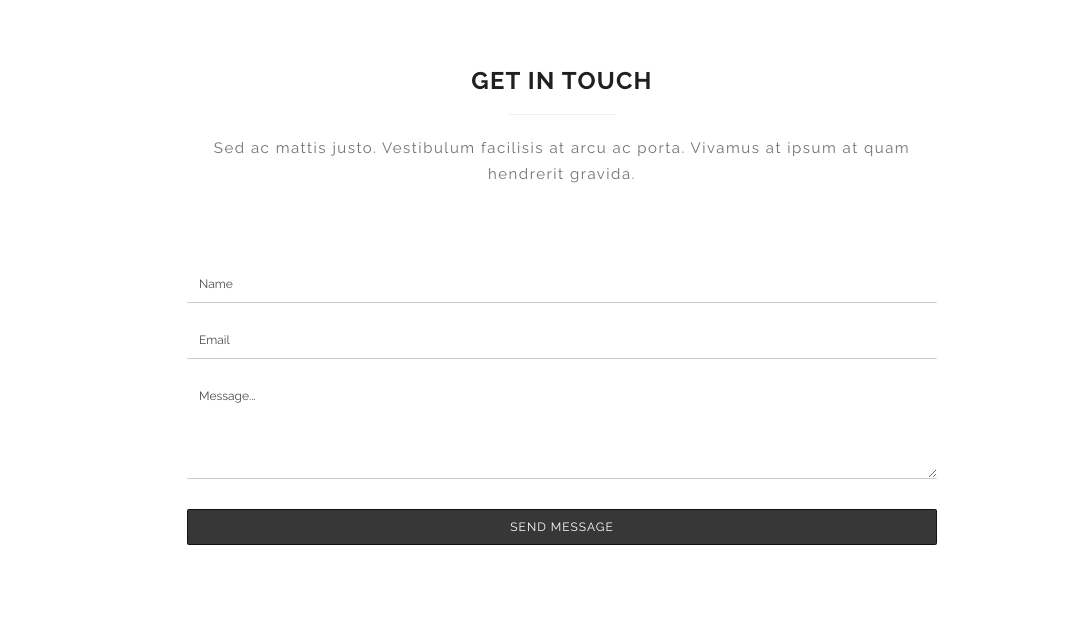
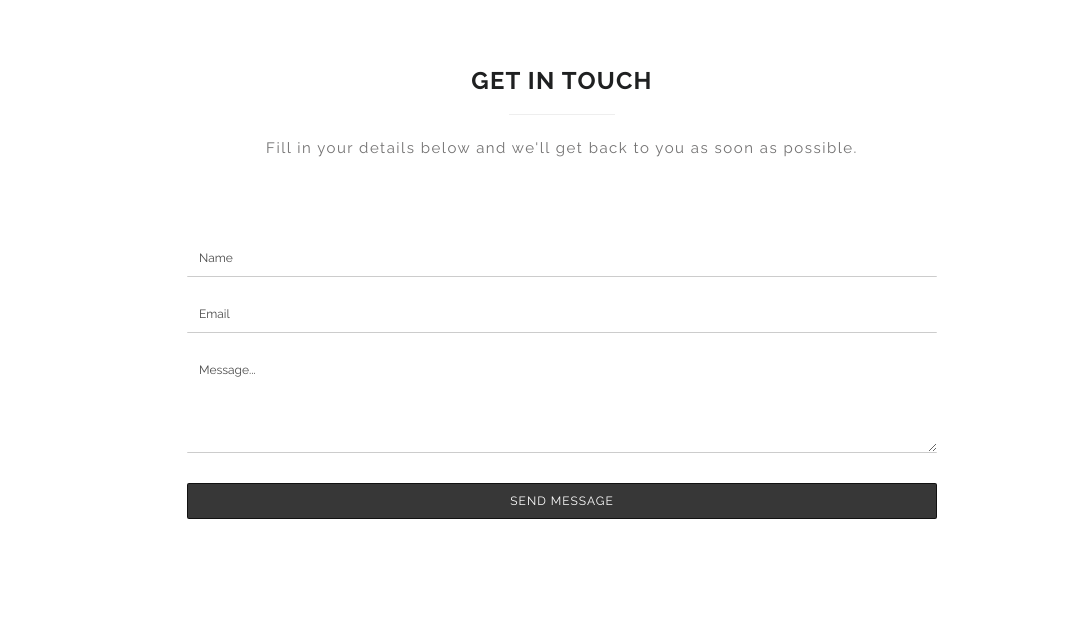
Before and after one commit to PalissonProjects/palissonprojects.github.io, a plain HTML site: page index.html in a window 1280 px wide. Shown: the part 9000-9637 px from the top of the page, without its empty margins (78-1153 px from the left). Drawn offline with nearby package versions, Linux system fonts and the light colour scheme; some packages are replaced by stand-ins of ours.

Commit message:
Update index.html

```diff
--- a/index.html
+++ b/index.html
@@ -1107,7 +1107,7 @@
                 <div class="col-sm-8 col-sm-offset-2">
                   <h2>Get in touch</h2>
                   <hr>
-                  <p>Sed ac mattis justo. Vestibulum facilisis at arcu ac porta. Vivamus at ipsum at quam hendrerit gravida.</p>
+                  <p>Fill in your details below and we'll get back to you as soon as possible.</p>
               </div>
             </div> <!-- End row -->
           </div> <!-- end title-section -->
```
